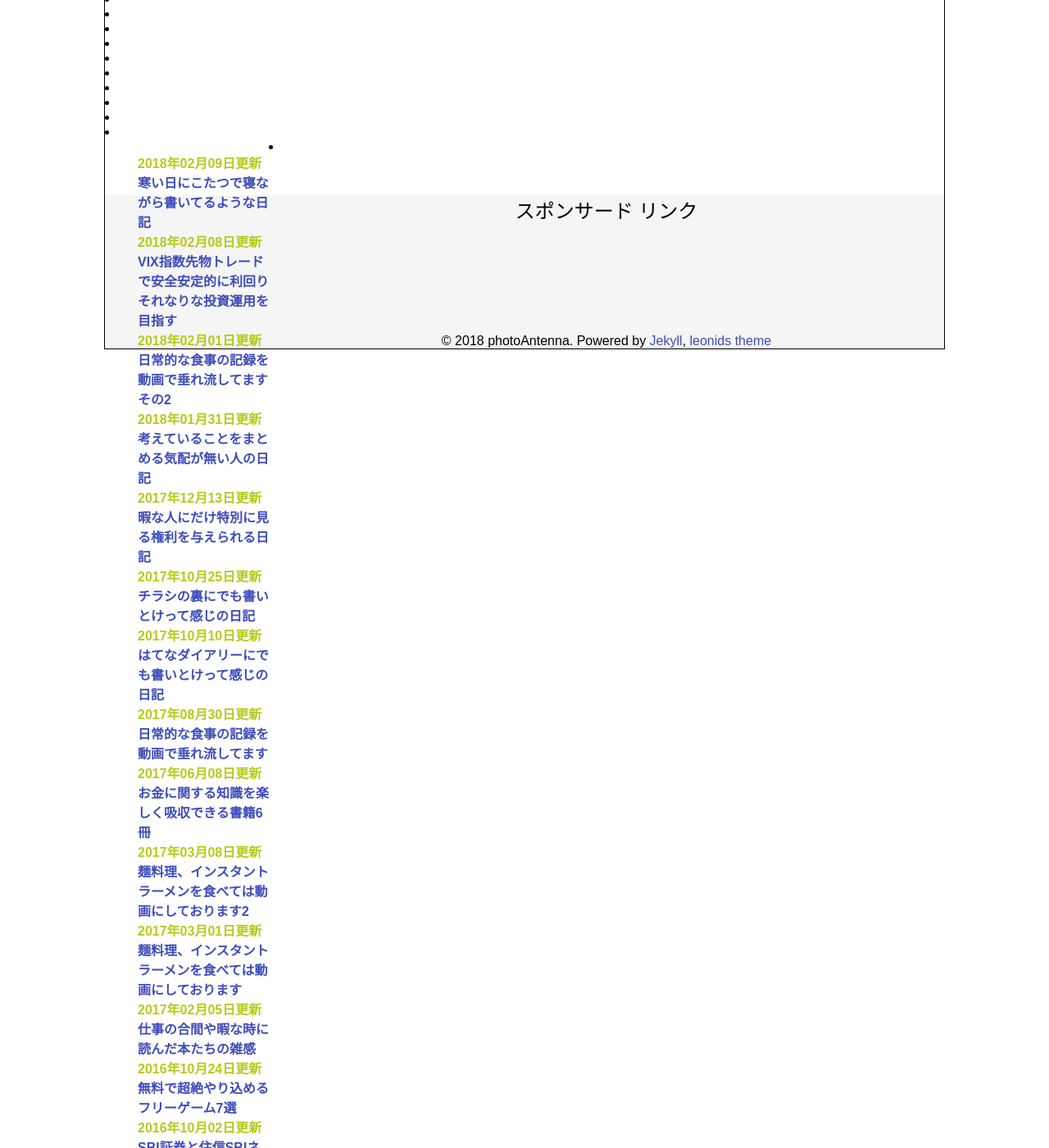
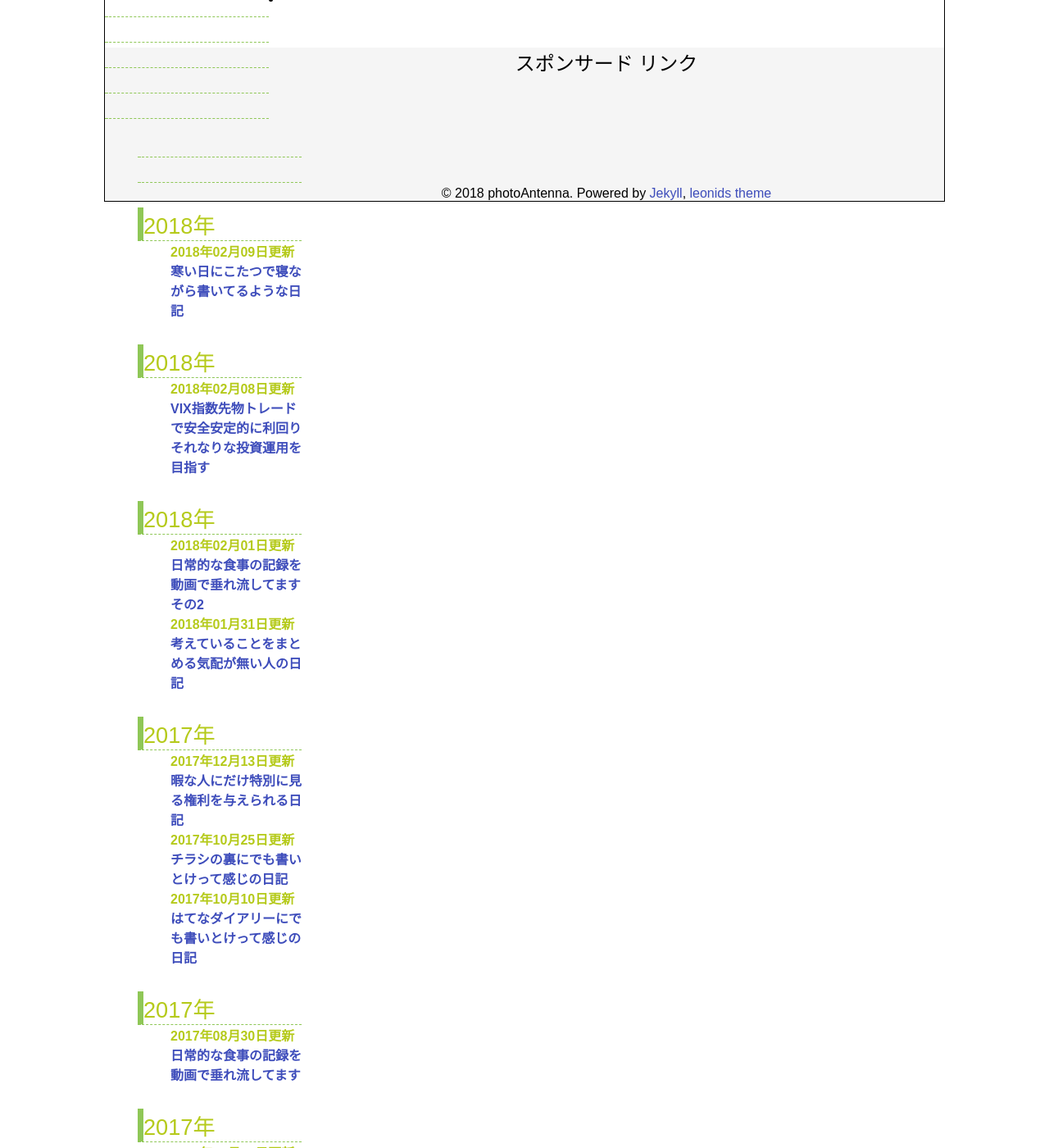
Before and after one commit to photoantenna/photoantenna.github.io, a Jekyll site: the page built from update.html, in a window 1280 px wide and 1400 px high, scrolled down 412 px. Shown: the whole window at 82% size. Built offline with Jekyll 4.4.1, drawn with Linux system fonts in a browser that asks for light colours.

Commit message:
Update update.html

```diff
--- a/update.html
+++ b/update.html
@@ -13,12 +13,12 @@
 
 <ul style="list-style-type: none;">
     {% else %}
-      {% capture year %}{{ post.updated_at | date: "%Y年" }}{% endcapture %}
-      {% capture nyear %}{{ post.next.updated_at | date: '%Y年' }}{% endcapture %}
+      {% capture year %}{{ post.update | date: "%Y年" }}{% endcapture %}
+      {% capture nyear %}{{ post.next.update | date: '%Y年' }}{% endcapture %}
     {% if year != nyear %}
     </ul>
     <div class="archive-title">
-      <h4 class="archive-year">{{ post.updated_at | date: '%Y年' }}</h4>
+      <h4 class="archive-year">{{ post.update | date: '%Y年' }}</h4>
     </div>
 
     <ul style="list-style:none;">
```
